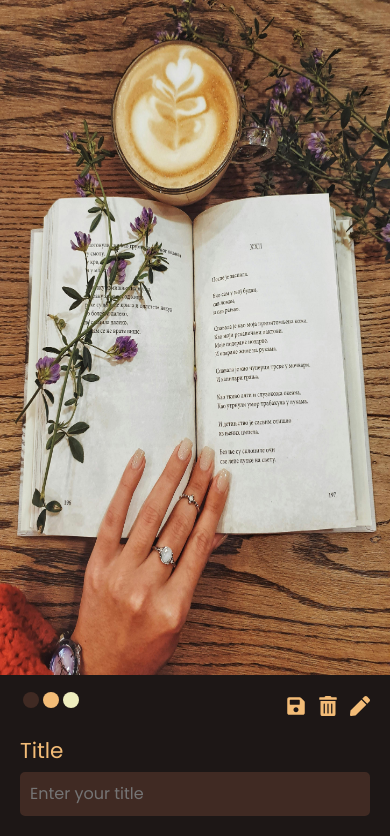
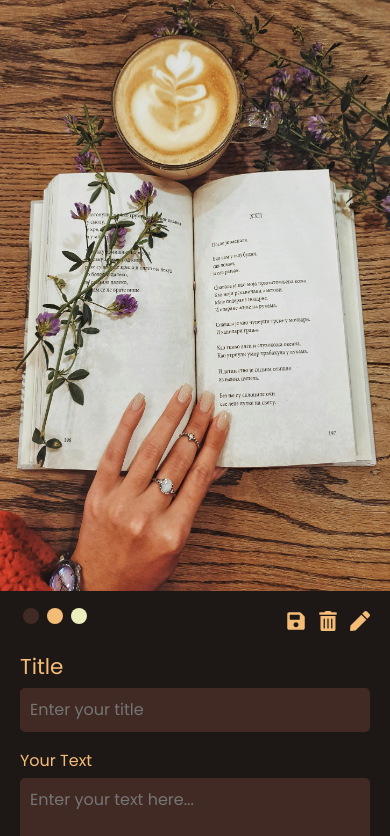
Before and after one commit to farahjahangir12/Poetry-Writing, a React (Vite) app: page / in a window 390 px wide. Shown: the top 836 px of the page. Built offline with nearby package versions, Linux system fonts and the light colour scheme.

Commit message:
Update App.css

```diff
--- a/src/App.css
+++ b/src/App.css
@@ -53,9 +53,9 @@ section{
 
 }
 .theme {
-  border-radius: 8px;
-  width: 15px;
-  height: 15px;
+  border-radius:8px;
+  width:15px;
+  height:15px;
   padding:8px;
 }
 
@@ -63,7 +63,7 @@ section{
   display: flex;
   justify-content: center;
   padding: 3px;
-  gap: 4px;
+  gap: 8px;
 }
 
 .theme:nth-child(1) {
@@ -132,7 +132,7 @@ section{
     }
     img{
         width:100%;
-        height:80vh;
+        height:70vh;
     }
 
 }
```
